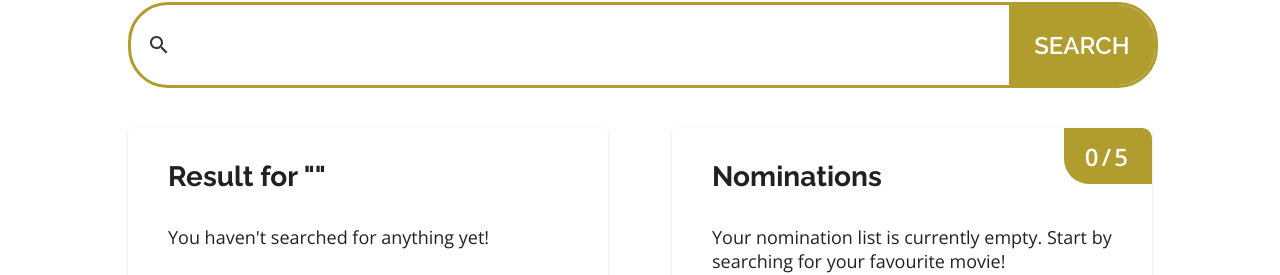
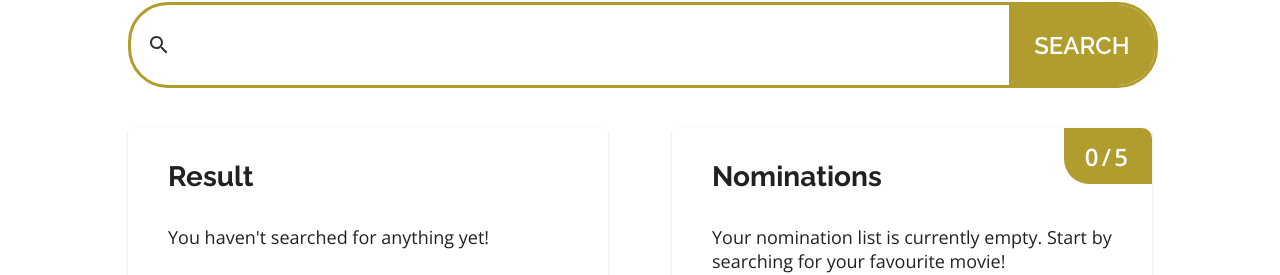
Before and after one commit to sandratoh/shoppies, a React (Create React App) app: page / in a window 1280 px wide. Shown: the part 227-502 px from the top of the page. Built offline with nearby package versions, Linux system fonts and the light colour scheme.

Commit message:
Fix edge case heading when search keyword is empty

```diff
--- a/src/components/Result/ResultCard.tsx
+++ b/src/components/Result/ResultCard.tsx
@@ -24,10 +24,14 @@ export const ResultCard = () => {
     document.getElementById('search-input')?.focus();
   };
 
+  const cardHeadingBySearch = (search: string) => {
+    return search !== '' ? `Result for "${searchKeyword}"` : 'Result';
+  };
+
   return (
     <Card className="result-card">
       <div className="result-card--header">
-        <h2>Result for "{searchKeyword}"</h2>
+        <h2>{cardHeadingBySearch(searchKeyword)}</h2>
       </div>
       <ResultCardList />
       <div className="result-card--footer">
```
